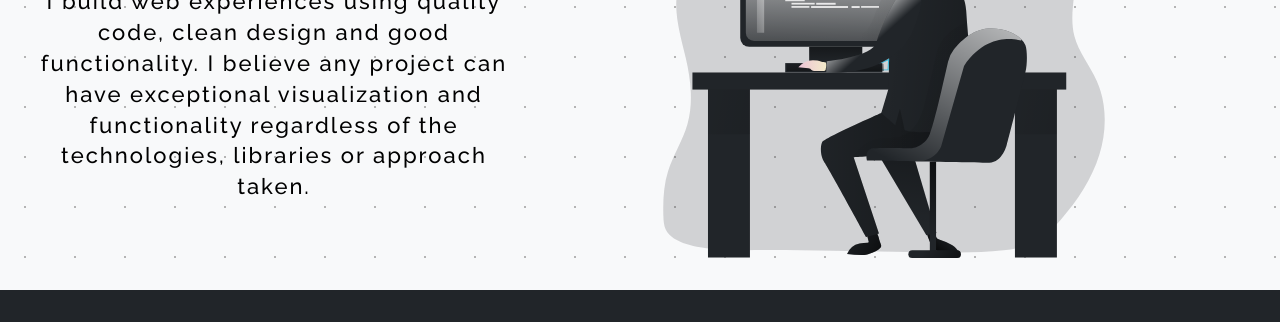
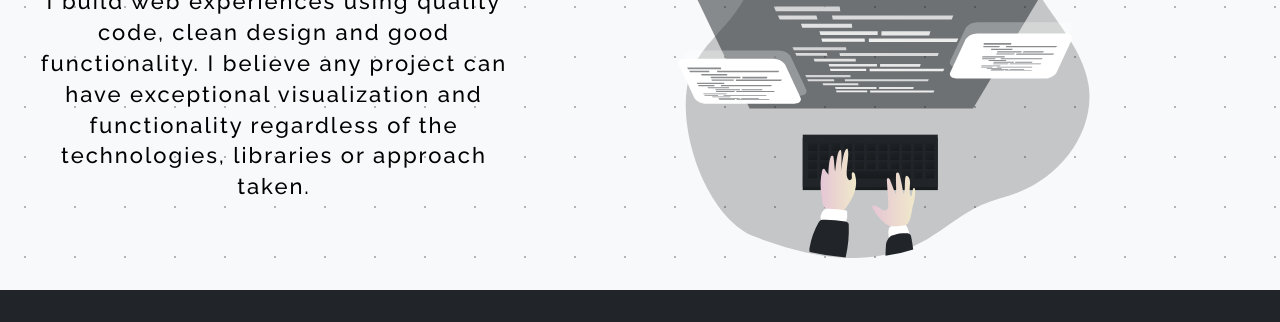
Before and after one commit to delhierroantonio/v2portfolioFinal, a website: page assets/pages/about.html in a window 1280 px wide. Shown: the part 672-994 px from the top of the page. Drawn offline with Linux system fonts and the light colour scheme.

Commit message:
fix the root of an image in about section

```diff
--- a/assets/pages/about.html
+++ b/assets/pages/about.html
@@ -80,7 +80,7 @@
                     </p>
                 </div>
                 <picture class="second__content__image">
-                    <img loading="lazy" src="../ilustrations/mono1.svg" alt="ilustration of a computer">
+                    <img loading="lazy" src="../ilustrations/mono2.svg" alt="ilustration of a computer">
                 </picture>
             </div>
         </section>
```
